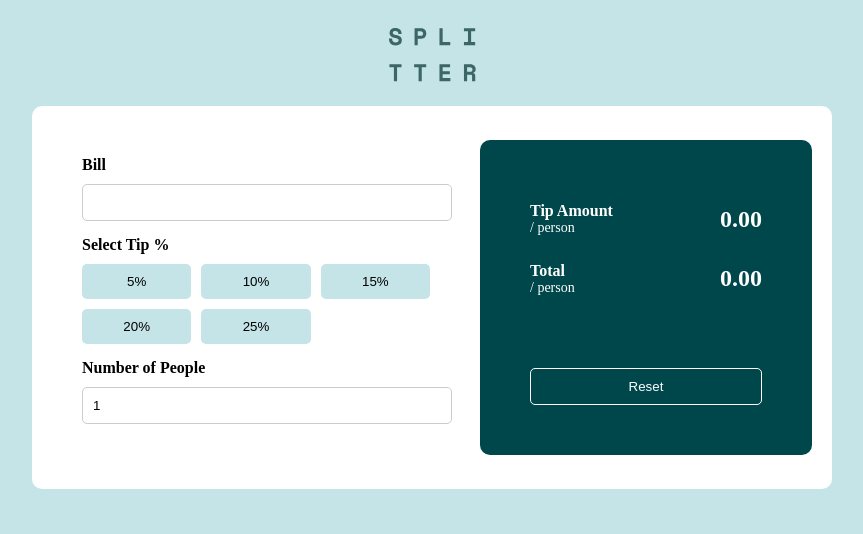
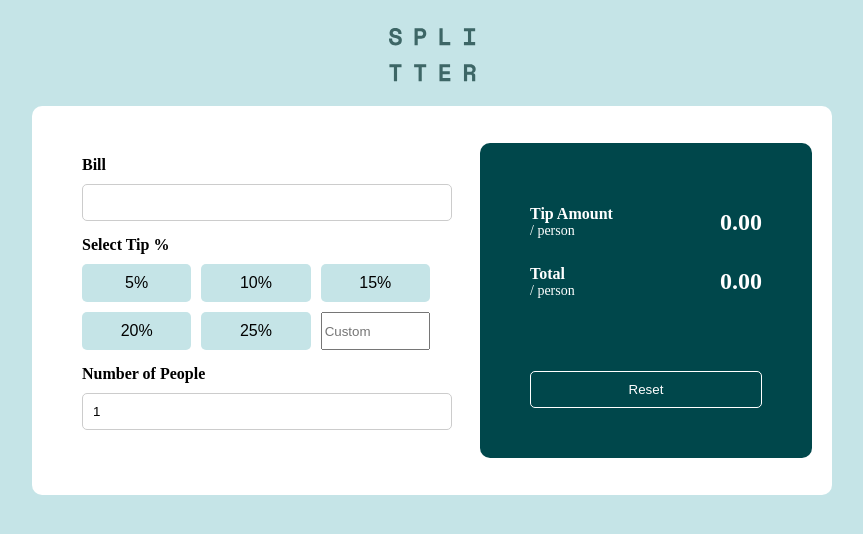
Before and after one commit to astarta16/tip-calculator, a React (Vite) app: page / in a window 1280 px wide. Shown: the top 534 px of the page, without its empty margins (208-1071 px from the left). Built offline with nearby package versions, Linux system fonts and the light colour scheme.

Commit message:
add input field for %

```diff
--- a/src/App.jsx
+++ b/src/App.jsx
@@ -83,6 +83,8 @@ const TipButton = styled.button`
   border-radius: 5px;
   cursor: pointer;
   transition: background-color 0.3s;
+  font-size: 16px;
+  width: 100%;
 
   &:hover {
     background-color: #87a6a9;
@@ -177,13 +179,21 @@ const App = () => {
                 {percentage}%
               </TipButton>
             ))}
+            <input
+              type="number"
+              value={tipPercentage === 0 ? "" : tipPercentage}
+              onChange={(event) => setTipsPercentage(event.target.value)}
+              placeholder="Custom"
+              min="0"
+              max="100"
+            />
           </ButtonGroup>
 
           <NumberOfPeopleLabel>Number of People</NumberOfPeopleLabel>
           <Input
             value={numberOfPeople}
             onChange={(event) => setNumberOfPeople(event.target.value)}
-            type="text"
+            type="number"
           />
         </LeftSide>
         <RightSide>
```
